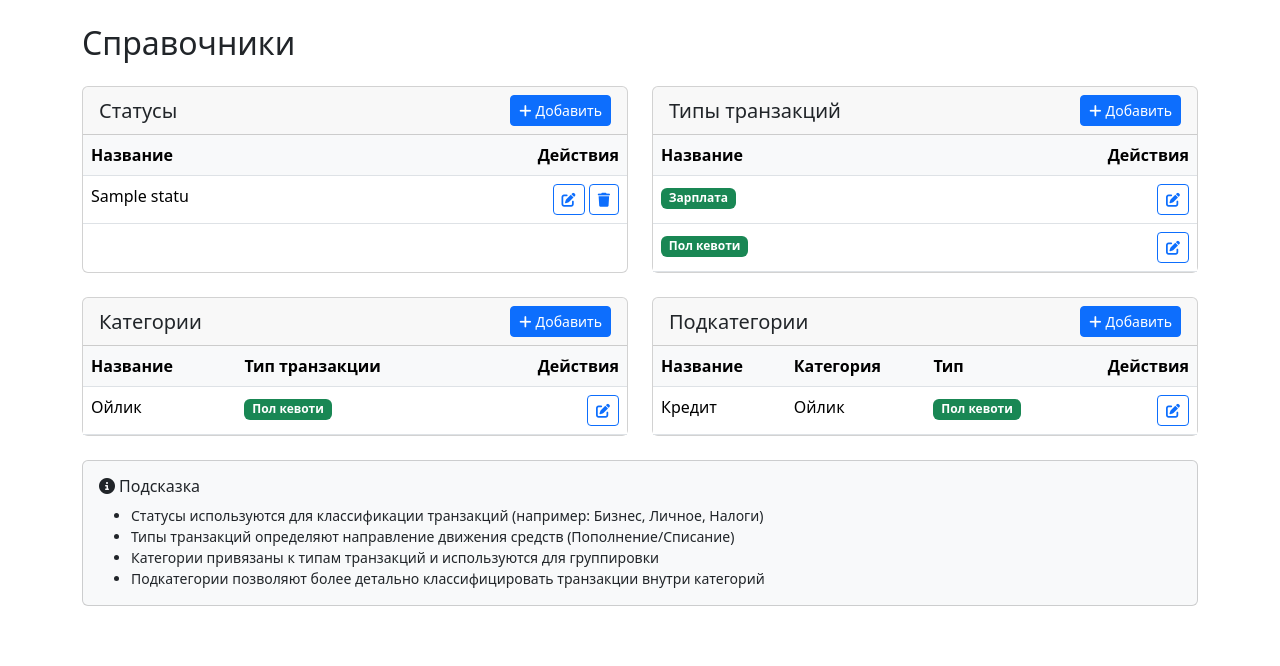
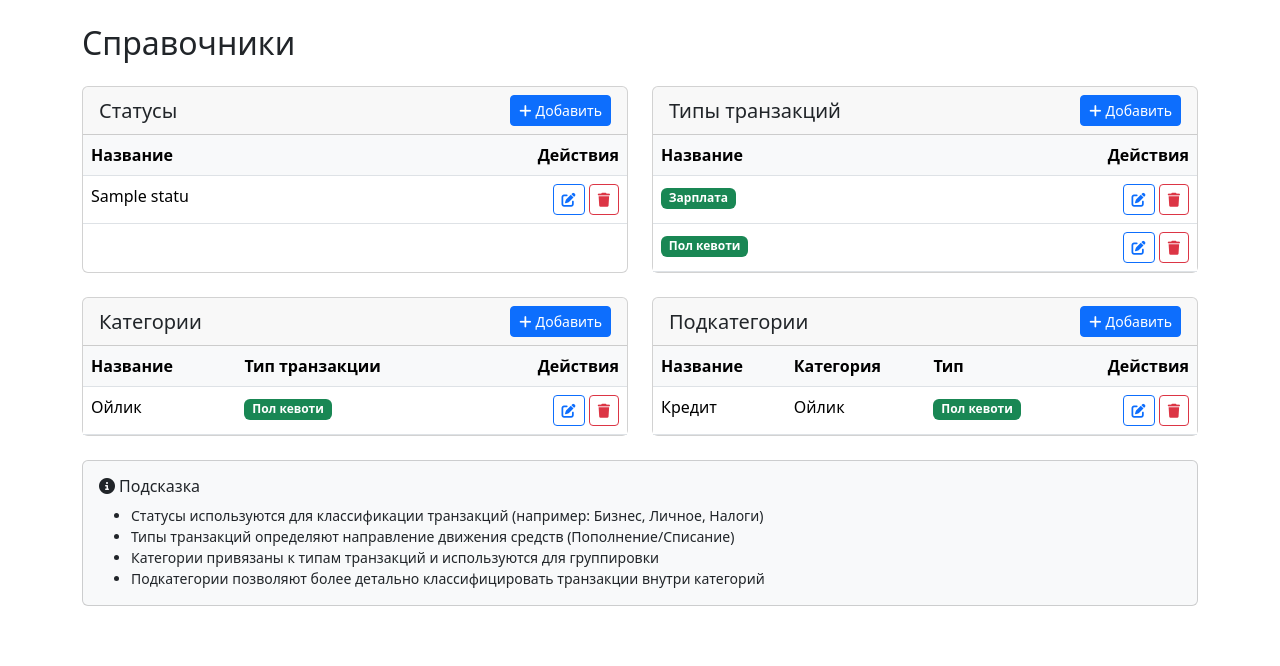
Before and after one commit to mirafzalswe/cash_flosh_manager, a Django app: page /directories/ in a window 1280 px wide. Shown: the part 56-722 px from the top of the page. Run offline with Django 4.2, Linux system fonts and the light colour scheme; data comes from the database, SQL or seed files in the repository; both versions use the stored data as it was after the commit; tables that the repository leaves empty hold one stand-in row (values such as "Sample post"); some libraries are stand-ins or nearby versions.

Commit message:
complete cash flow manager project
- Add income/expense checkbox to transaction types
- Implement safe deletion for all directory items
- Add delete buttons to directory list view
- Fix ProtectedError by changing on_delete behavior
- Update transaction calculations to use is_income flag

Project is now ready for production use with all core features implemented.

```diff
--- a/core/models.py
+++ b/core/models.py
@@ -14,6 +14,9 @@ class Status(models.Model):
 
     def __str__(self):
         return self.name
+
+    def get_related_transactions_count(self):
+        return self.transaction_set.count()
 
 
 class TransactionType(models.Model):
@@ -52,6 +55,12 @@ class Category(models.Model):
     def __str__(self):
         return f"{self.name} ({self.transaction_type})"
 
+    def get_related_transactions_count(self):
+        return self.transaction_set.count()
+
+    def get_related_subcategories_count(self):
+        return self.subcategories.count()
+
 
 class Subcategory(models.Model):
     """
@@ -75,13 +84,16 @@ class Subcategory(models.Model):
     def __str__(self):
         return f"{self.name} ({self.category})"
 
+    def get_related_transactions_count(self):
+        return self.transaction_set.count()
+
 
 class Transaction(models.Model):
     """Модель для записей о движении денежных средств"""
     date = models.DateField(default=timezone.now, verbose_name="Дата")
     status = models.ForeignKey(
         Status,
-        on_delete=models.PROTECT,
+        on_delete=models.CASCADE,
         verbose_name="Статус"
     )
     transaction_type = models.ForeignKey(
--- a/core/templates/directory/list.html
+++ b/core/templates/directory/list.html
@@ -32,7 +32,7 @@
                                     <a href="{% url 'status_edit' status.id %}" class="btn btn-sm btn-outline-primary" data-bs-toggle="tooltip" title="Редактировать">
                                         <i class="fas fa-edit"></i>
                                     </a>
-                                    <a href="{% url 'status_delete' status.id %}" class="btn btn-sm btn-outline-primary" data-bs-toggle="tooltip" title="Удалить">
+                                    <a href="{% url 'status_delete' status.id %}" class="btn btn-sm btn-outline-danger" data-bs-toggle="tooltip" title="Удалить">
                                         <i class="fas fa-trash"></i>
                                     </a>
                                 </td>
@@ -79,6 +79,9 @@
                                     <a href="{% url 'transaction_type_edit' type.id %}" class="btn btn-sm btn-outline-primary" data-bs-toggle="tooltip" title="Редактировать">
                                         <i class="fas fa-edit"></i>
                                     </a>
+                                    <a href="{% url 'transaction_type_delete' type.id %}" class="btn btn-sm btn-outline-danger" data-bs-toggle="tooltip" title="Удалить">
+                                        <i class="fas fa-trash"></i>
+                                    </a>
                                 </td>
                             </tr>
                             {% empty %}
@@ -124,6 +127,9 @@
                                 <td class="text-end">
                                     <a href="{% url 'category_edit' category.id %}" class="btn btn-sm btn-outline-primary" data-bs-toggle="tooltip" title="Редактировать">
                                         <i class="fas fa-edit"></i>
+                                    </a>
+                                    <a href="{% url 'category_delete' category.id %}" class="btn btn-sm btn-outline-danger" data-bs-toggle="tooltip" title="Удалить">
+                                        <i class="fas fa-trash"></i>
                                     </a>
                                 </td>
                             </tr>
@@ -173,6 +179,9 @@
                                     <a href="{% url 'subcategory_edit' subcategory.id %}" class="btn btn-sm btn-outline-primary" data-bs-toggle="tooltip" title="Редактировать">
                                         <i class="fas fa-edit"></i>
                                     </a>
+                                    <a href="{% url 'subcategory_delete' subcategory.id %}" class="btn btn-sm btn-outline-danger" data-bs-toggle="tooltip" title="Удалить">
+                                        <i class="fas fa-trash"></i>
+                                    </a>
                                 </td>
                             </tr>
                             {% empty %}
```
Also changed, not shown: core/templates/directory/delete.html (+4 -4 lines), core/migrations/0003_alter_transaction_status.py (added), db.sqlite3.
